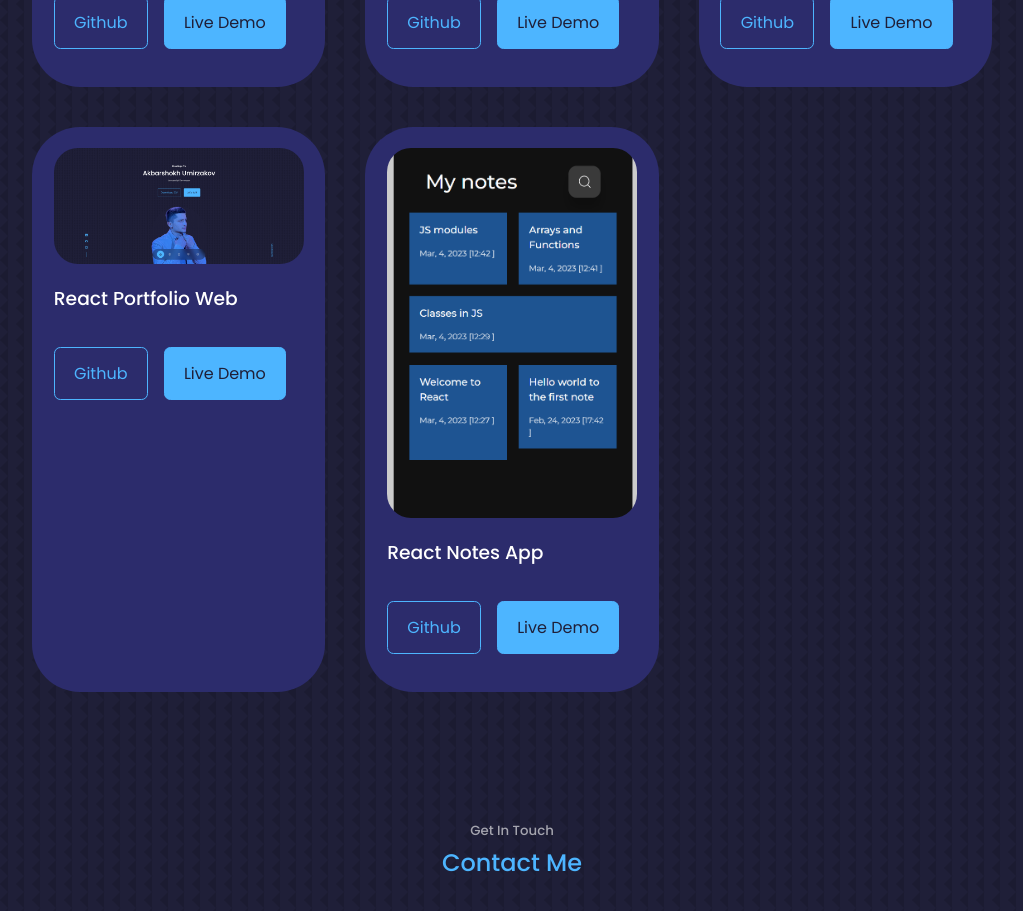
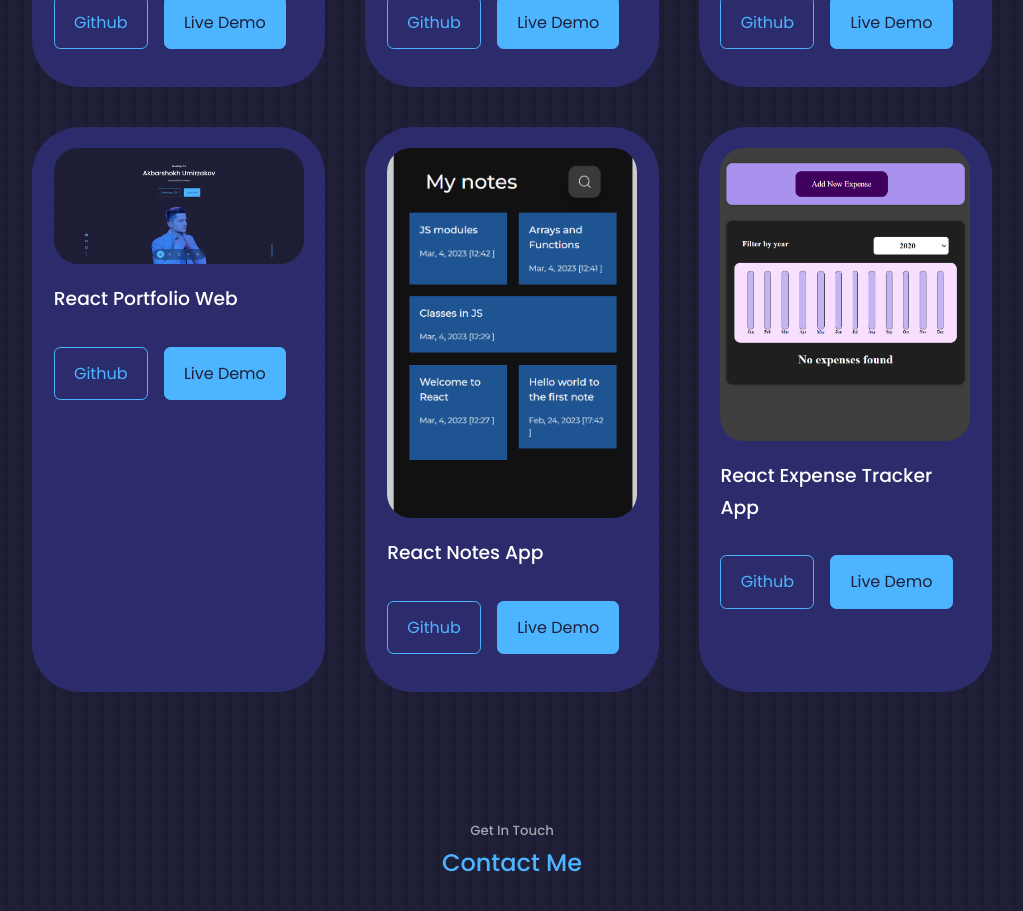
Before and after one commit to Akbarshokh13/react-my-portfolio-web, a React (Create React App) app: page / in a window 1280 px wide. Shown: the part 3140-4051 px from the top of the page, without its empty margins (128-1151 px from the left). Built offline with nearby package versions, Linux system fonts and the light colour scheme.

Commit message:
added a expense tracker react project

```diff
--- a/src/components/portfolio/Portfolio.jsx
+++ b/src/components/portfolio/Portfolio.jsx
@@ -5,6 +5,7 @@ import IMG2 from '../../assets/portfolio2.jpg'
 import IMG3 from '../../assets/portfolio3.jpg'
 import IMG4 from '../../assets/port-web.png'
 import IMG5 from '../../assets/notes-view.png'
+import IMG6 from '../../assets/reactExpense.png'
 
 const data = [
 {
@@ -42,7 +43,16 @@ const data = [
   title: 'React Notes App',
   github: 'https://github.com/Akbarshokh13/react-notes-app',
   demo: 'https://react-notes-app-project.netlify.app/'
+},
+
+{
+  id: 6,
+  image: IMG6,
+  title: 'React Expense Tracker App',
+  github: 'https://github.com/Akbarshokh13/expense-tracker-react-app',
+  demo: 'https://react-expense-tracker-app-project.netlify.app/'
 }
+
 
 ]
 const Portfolio = () => {
```
Also changed, not shown: src/assets/reactExpense.png (added).
